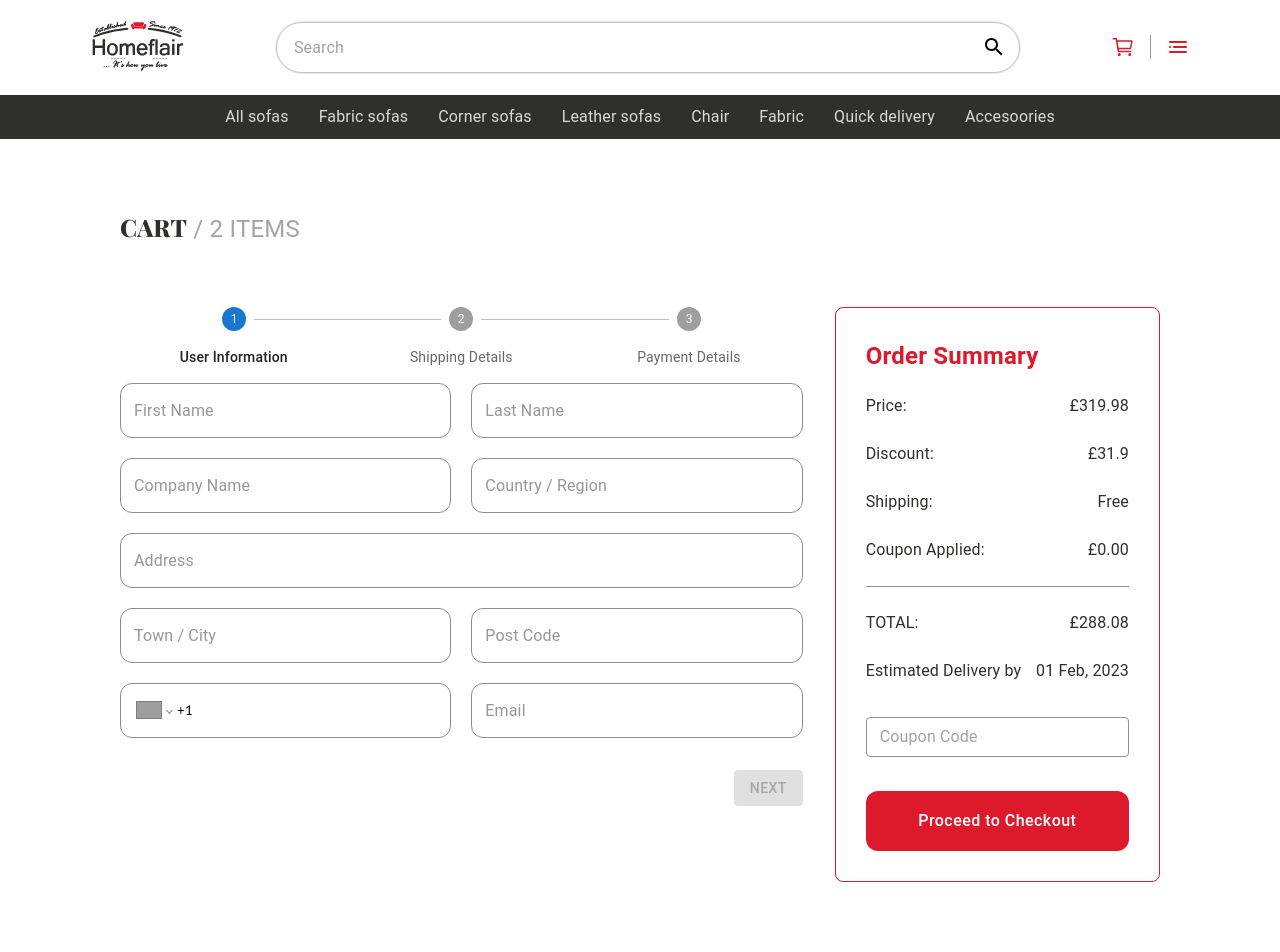
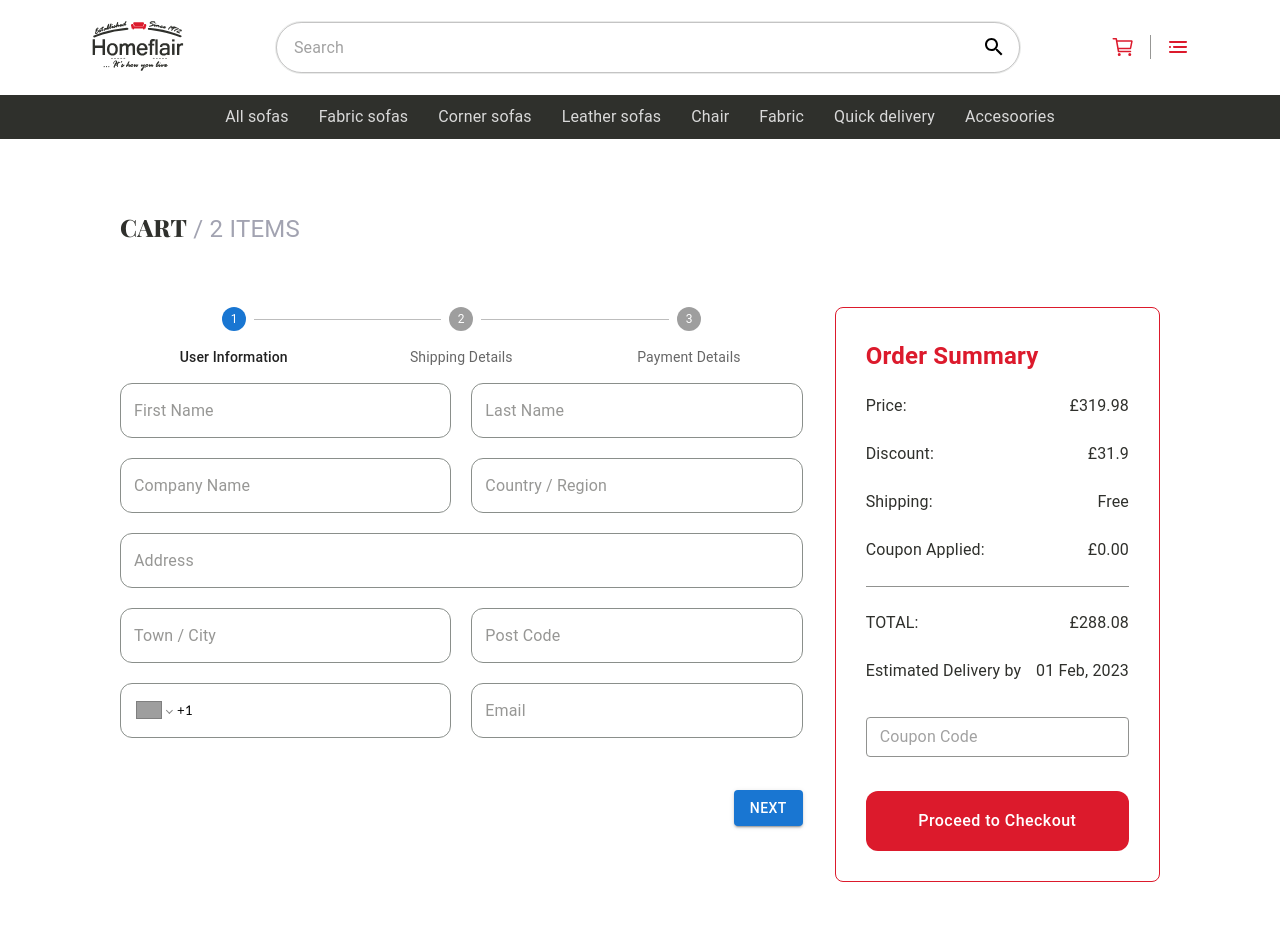
Before and after one commit to HashamGhaffar/homeflair-website, a Next.js app: page /user in a window 1280 px wide. Shown: the top 952 px of the page. Built offline with nearby package versions, Linux system fonts and the light colour scheme; grey boxes are pictures that could not be loaded.

Commit message:
form validation for UserInfo

```diff
--- a/src/app/user/_components/UserInfo.tsx
+++ b/src/app/user/_components/UserInfo.tsx
@@ -1,10 +1,11 @@
 import React from "react";
-import { Box, Typography } from "@mui/material";
+import { Box, Typography, Button } from "@mui/material";
 import { useForm, Controller } from "react-hook-form";
 import StandardInput from "@/_components/StandardInput";
 import PhoneInput from "react-phone-number-input";
 import "react-phone-number-input/style.css";
 import { colorTheme, fontSize } from "@/_utils/themes";
+import { isValidPhoneNumber } from "react-phone-number-input";
 
 export interface UserInfoFormValues {
   firstName: string;
@@ -20,12 +21,14 @@ export interface UserInfoFormValues {
 
 const UserInfo: React.FC<{
   onValidate: (isValid: boolean, data: UserInfoFormValues) => void;
-}> = ({ onValidate }) => {
+  onNext: () => void;
+}> = ({ onValidate, onNext }) => {
   const {
     control,
     handleSubmit,
     formState: { errors, isValid },
     watch,
+    trigger,
   } = useForm<UserInfoFormValues>({
     mode: "onChange",
     defaultValues: {
@@ -43,6 +46,16 @@ const UserInfo: React.FC<{
 
   const onSubmit = (data: UserInfoFormValues) => {
     onValidate(isValid, data);
+    if (isValid) {
+      onNext();
+    }
+  };
+
+  const handleNextClick = async () => {
+    const valid = await trigger();
+    if (valid) {
+      onNext();
+    }
   };
 
   React.useEffect(() => {
@@ -52,7 +65,7 @@ const UserInfo: React.FC<{
   const inputBox = {
     display: "flex",
     justifyContent: "space-between",
-    alignItems: "center",
+    alignItems: "flex-start",
     flexDirection: { xs: "column", sm: "row" },
     gap: { xs: "10px", lg: "20px" },
   };
@@ -168,16 +181,21 @@ const UserInfo: React.FC<{
           />
         </Box>
         <Box sx={{ ...inputBox, width: "100%" }}>
-          <Box sx={{ width: "100%", height: "55px" }}>
+          <Box sx={{ width: "100%" }}>
             <Controller
               name="phoneNumber"
               control={control}
               rules={{
                 required: "Phone number is required",
-                validate: (value) =>
-                  value ? true : "Please enter a valid phone number",
+                validate: (value) => {
+                  if (!value) return "Phone number is required";
+                  if (!isValidPhoneNumber(value))
+                    return "Please enter a valid phone number";
+                  return true; // Valid case
+                },
               }}
               render={({ field }) => (
+                <>
                   <PhoneInput
                     {...field}
                     placeholder="Enter phone number"
@@ -190,18 +208,69 @@ const UserInfo: React.FC<{
                       border: `1px solid ${
                         errors.phoneNumber ? "red" : colorTheme.muddyMossGray
                       }`,
-                    height: "100%", // Ensures it stretches to match the sibling
-                    boxSizing: "border-box", // Includes padding and border in height
+                      height: "55px",
+                      boxSizing: "border-box",
+                      width: "100%",
                     }}
                   />
+                  {errors.phoneNumber && (
+                    <Typography
+                      color="error"
+                      sx={{ fontSize: fontSize.p6, mt: 1 }}
+                    >
+                      {errors.phoneNumber.message}
+                    </Typography>
+                  )}
+                </>
               )}
             />
           </Box>
+          {/* <Box sx={{ width: "100%", height: "55px" }}>
+            <Controller
+              name="phoneNumber"
+              control={control}
+              rules={{
+                required: "Phone number is required",
+                validate: (value) => {
+                  console.log(value, isValidPhoneNumber(value));
+                  return (
+                    isValidPhoneNumber(value) ||
+                    "Please enter a valid phone number"
+                  );
+                },
+              }}
+              render={({ field }) => (
+                <>
+                  <PhoneInput
+                    {...field}
+                    placeholder="Enter phone number"
+                    defaultCountry="US"
+                    international
+                    countryCallingCodeEditable={false}
+                    style={{
+                      padding: "16px",
+                      borderRadius: "12px",
+                      border: `1px solid ${
+                        errors.phoneNumber ? "red" : colorTheme.muddyMossGray
+                      }`,
+                      height: "55px",
+                      boxSizing: "border-box",
+                      width: "100%",
+                    }}
+                  />
                   {errors.phoneNumber && (
-            <Typography color="error" sx={{ fontSize: fontSize.p3 }}>
+                    <Typography
+                      color="error"
+                      sx={{ fontSize: fontSize.p6, mt: 1 }}
+                    >
                       {errors.phoneNumber.message}
                     </Typography>
                   )}
+                </>
+              )}
+            />
+          </Box> */}
+
           <Controller
             name="email"
             control={control}
@@ -220,11 +289,16 @@ const UserInfo: React.FC<{
                 error={!!errors.email}
                 helperText={errors.email?.message}
                 sx={{
-                  height: "100%", // Ensures it takes the full height
+                  height: "100%",
                 }}
               />
             )}
           />
+        </Box>
+        <Box sx={{ textAlign: "right", mt: 4 }}>
+          <Button variant="contained" color="primary" onClick={handleNextClick}>
+            Next
+          </Button>
         </Box>
       </Box>
     </form>
--- a/src/app/user/_sections/UserDetails.tsx
+++ b/src/app/user/_sections/UserDetails.tsx
@@ -105,16 +105,22 @@ export default function UserDetails() {
 
             {/* Step 1: User Information */}
             <CustomStepPanel activeStep={activeStep} stepIndex={0}>
-              <UserInfo onValidate={handleUserInfoValidation} />
+              <UserInfo
+                onValidate={handleUserInfoValidation}
+                onNext={() => {
+                  if (isUserInfoValid) {
+                    handleNext();
+                  }
+                }}
+              />
               <Box sx={{ textAlign: "right", mt: 4 }}>
-                <Button
+                {/* <Button
                   variant="contained"
                   color="primary"
-                  onClick={handleNext}
-                  disabled={!isUserInfoValid}
+                  onClick={() => handleNext()}
                 >
                   Next
-                </Button>
+                </Button> */}
               </Box>
             </CustomStepPanel>
 
```
Lines whose indentation alone changed are shown as unchanged.
